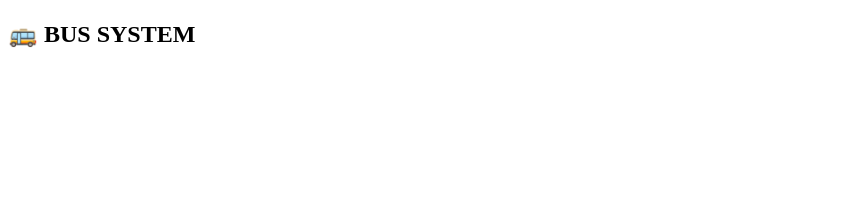
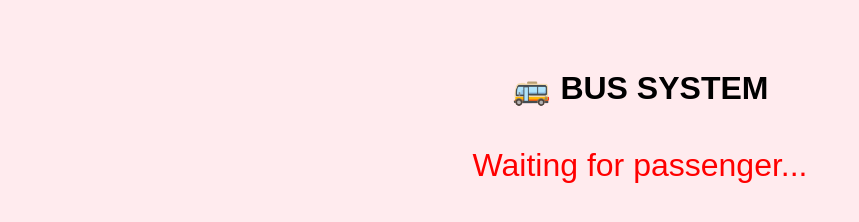
Before and after one commit to robel494/blind-transport, a website: page bus.html in a window 1280 px wide. Shown: the whole page, without its empty margins (0-859 px from the left). Drawn offline with Linux system fonts and the light colour scheme.

Commit message:
bus.html

```diff
--- a/bus.html
+++ b/bus.html
@@ -1,8 +1,25 @@
 <!DOCTYPE html>
 <html>
+<head>
+  <title>Bus System</title>
+  <style>
+    body {
+      font-family: Arial;
+      background: #ffebee;
+      text-align: center;
+      padding: 40px;
+    }
+    #alert {
+      font-size: 32px;
+      color: red;
+      margin-top: 40px;
+    }
+  </style>
+</head>
 <body>
-<h2>🚌 BUS SYSTEM</h2>
-<div id="alert"></div>
+
+<h1>🚌 BUS SYSTEM</h1>
+<div id="alert">Waiting for passenger...</div>
 
 <script>
 const ws = new WebSocket("wss://blind-transport.onrender.com/");
@@ -16,7 +33,7 @@ ws.onmessage = e => {
 
   if (data.type === "BUS_REQUEST") {
     document.getElementById("alert").innerText =
-      "🚨 Blind person waiting at Station 4";
+      "🚨 Blind passenger waiting at Station 4";
 
     navigator.geolocation.watchPosition(pos => {
       ws.send(JSON.stringify({
```
